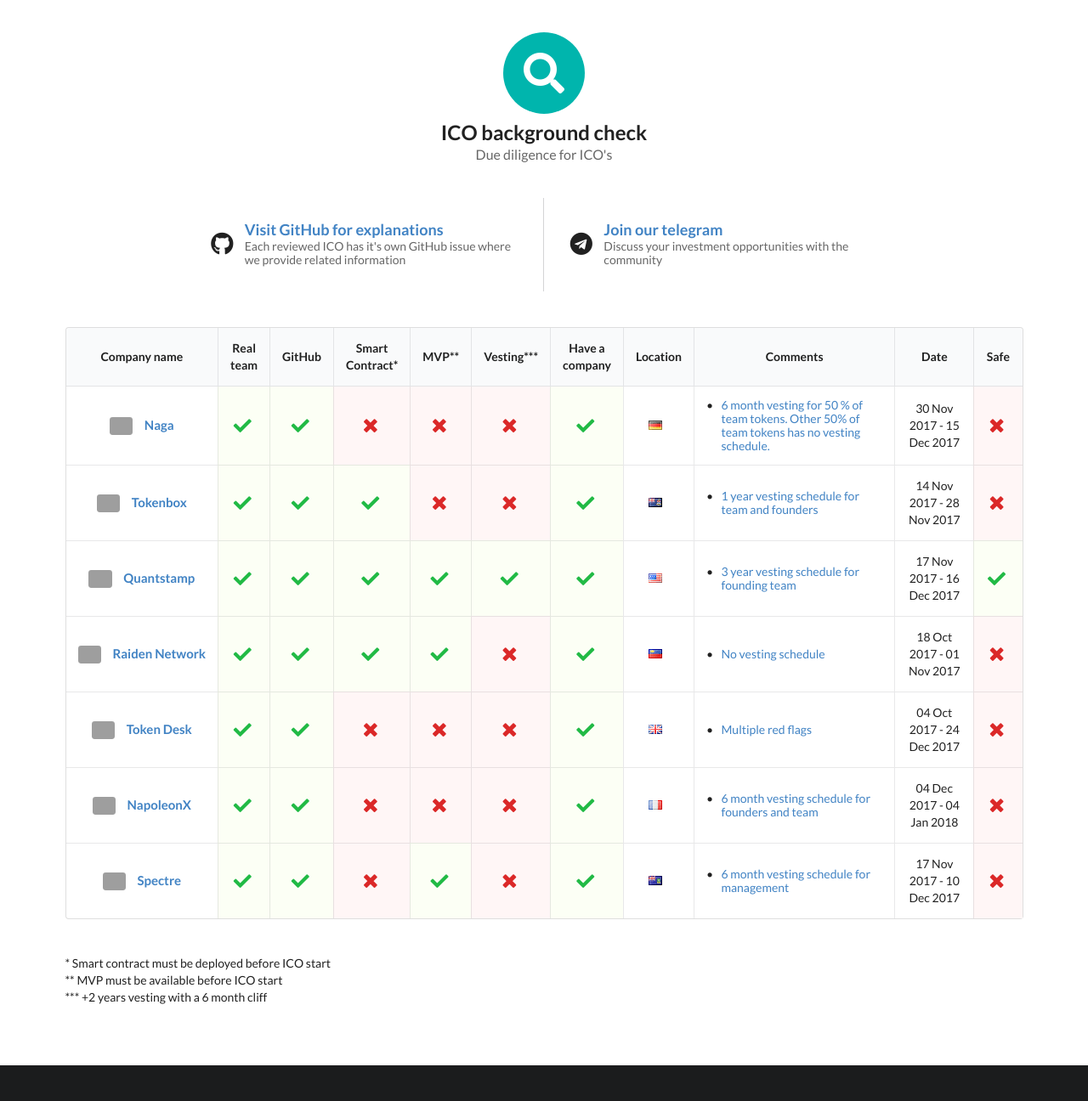
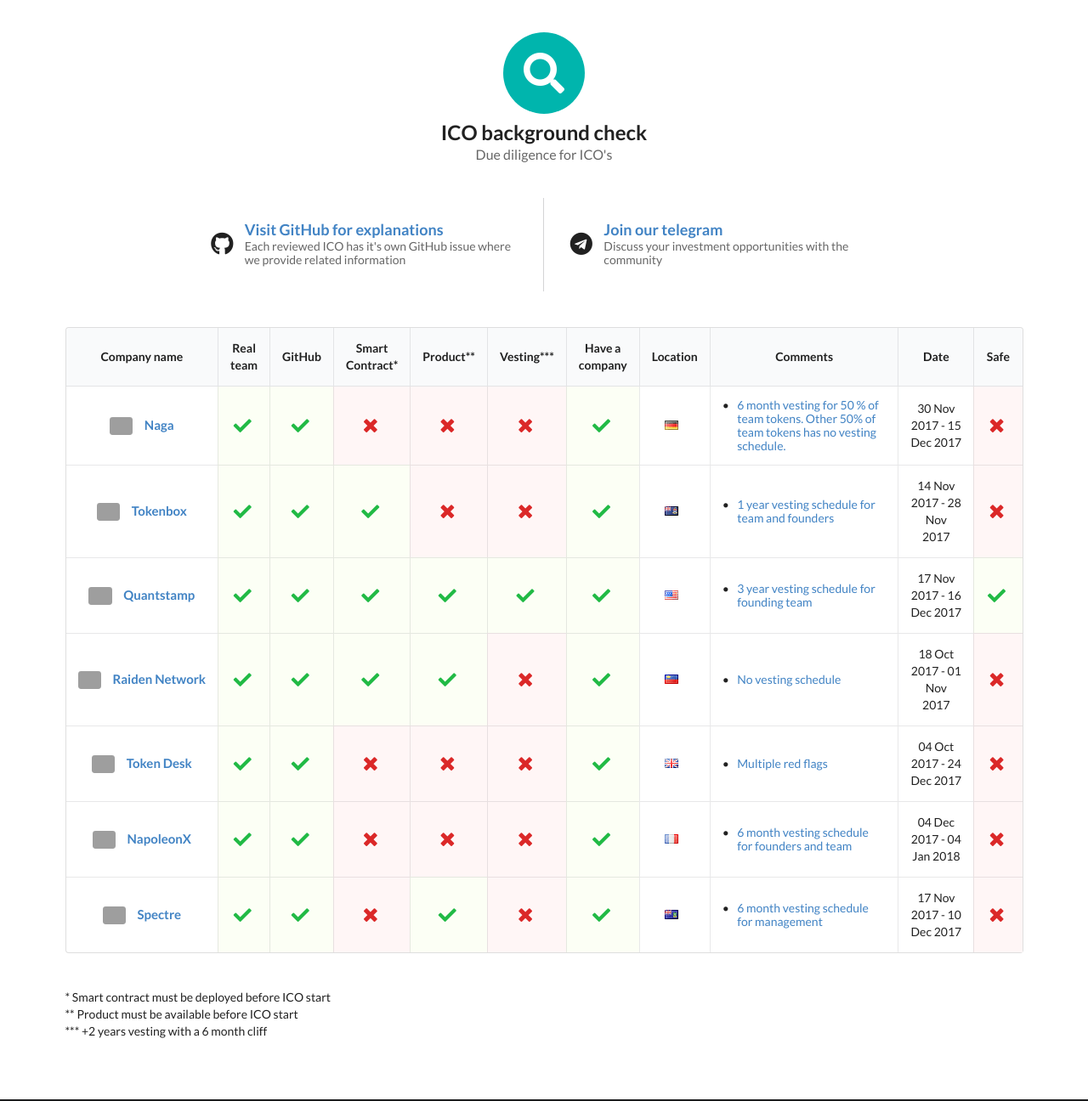
Before and after one commit to ico-check/ico-check, a Jekyll site: the page built from index.md, in a window 1280 px wide and 1400 px high, cut to the strip 104-1400 px from the top of the window. Shown: the whole strip at 85% size. Built offline with Jekyll 4.4.1, drawn with Linux system fonts in a browser that asks for light colours; nearby versions of some CDN libraries; grey boxes are pictures that could not be loaded.

Commit message:
"MVP" is changed to "Product"

```diff
--- a/_layouts/home.html
+++ b/_layouts/home.html
@@ -82,9 +82,9 @@
         </tr>
         <tr>
           <td class="three-wide">
-            MVP**
+            Product**
           </td>
-          {% include bool-cell.html value=ico.mvp %}
+          {% include bool-cell.html value=ico.product %}
         </tr>
         <tr>
           <td class="three-wide">
@@ -133,7 +133,7 @@
         <th class="center aligned">Real team</th>
         <th class="center aligned">GitHub</th>
         <th class="center aligned">Smart Contract*</th>
-        <th class="center aligned">MVP**</th>
+        <th class="center aligned">Product**</th>
         <th class="center aligned">Vesting***</th>
         <th class="center aligned">Have a company</th>
         <th class="center aligned">Location</th>
@@ -151,7 +151,7 @@
       {% include bool-cell.html value=ico.real-team %}
       {% include bool-cell.html value=ico.github %}
       {% include bool-cell.html value=ico.smart-contract %}
-      {% include bool-cell.html value=ico.mvp %}
+      {% include bool-cell.html value=ico.product %}
       {% include bool-cell.html value=ico.min-vesting %}
       {% include bool-cell.html value=ico.have-company %}
 
@@ -169,9 +169,8 @@
 
 </div>
 
-
 <div class="ui top-padded container">
   * Smart contract must be deployed before ICO start <br>
-  ** MVP must be available before ICO start <br>
+  ** Product must be available before ICO start <br>
   *** +2 years vesting with a 6 month cliff
 </div>
```
Also changed, not shown: _data/icos.yml (+7 -7 lines).
